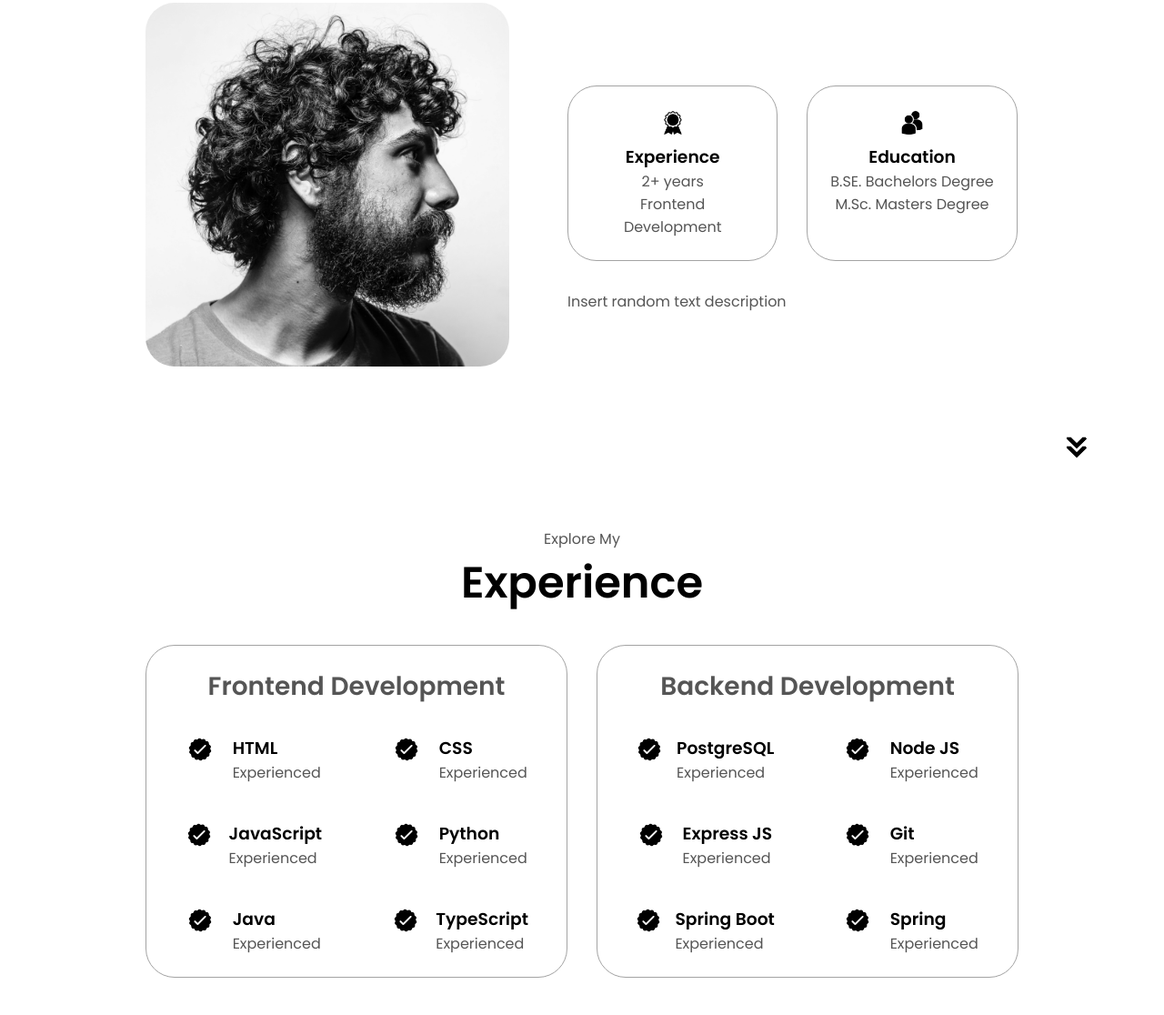
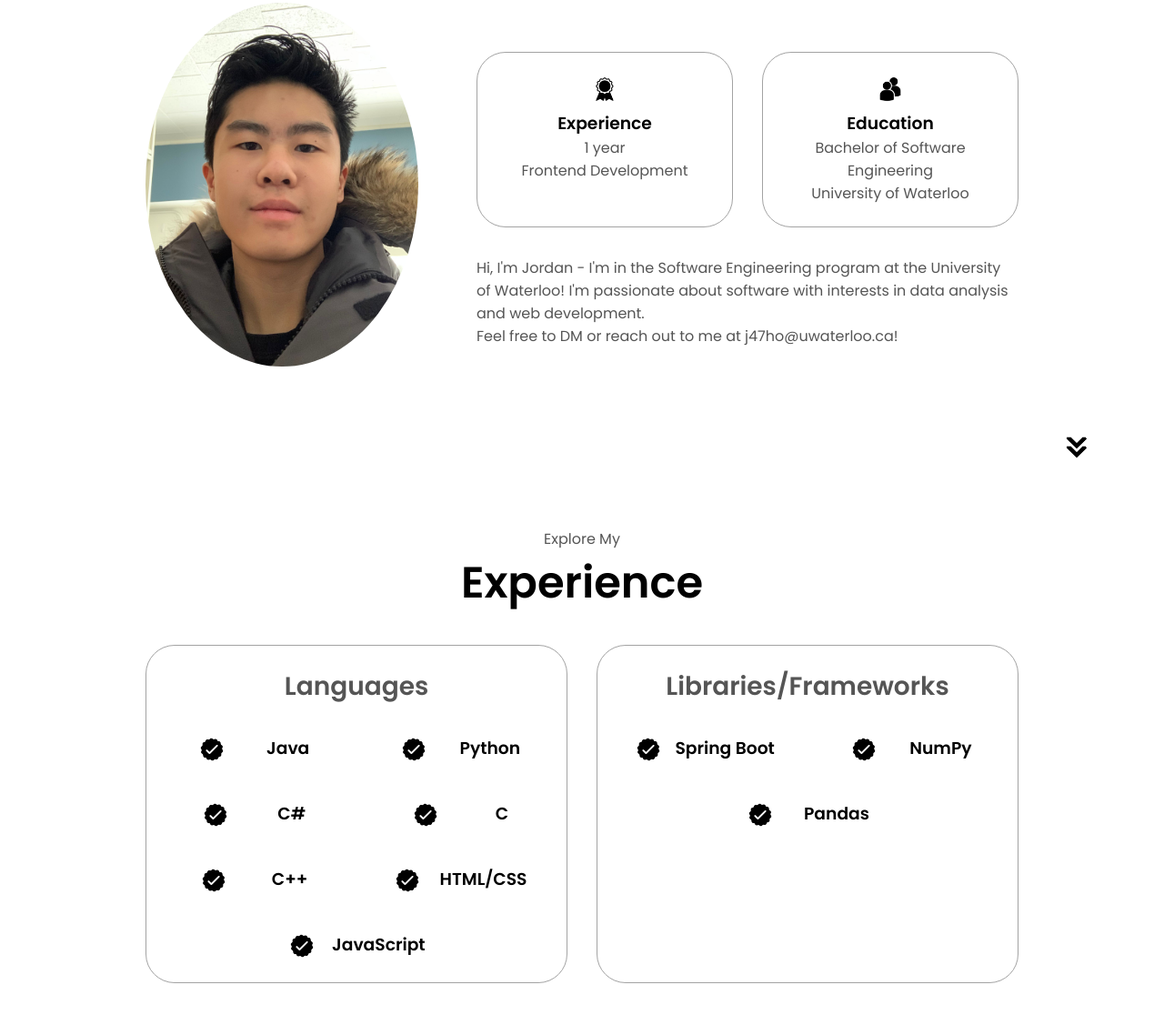
Before and after one commit to jordanjho/Portfolio-Website, a plain HTML site: page index.html in a window 1280 px wide. Shown: the part 1116-2232 px from the top of the page at 91% size. Drawn offline with Linux system fonts and the light colour scheme.

Commit message:
Added details

```diff
--- a/index.html
+++ b/index.html
@@ -10,7 +10,7 @@
   </head>
   <body>
     <nav id="desktop-nav">
-      <div class="logo">John Doe</div>
+      <div class="logo">Jordan Ho</div>
       <div>
         <ul class="nav-links">
           <li><a href="#about">About</a></li>
@@ -21,7 +21,7 @@
       </div>
     </nav>
     <nav id="hamburger-nav">
-      <div class="logo">John Doe</div>
+      <div class="logo">Jordan Ho</div>
       <div class="hamburger-menu">
         <div class="hamburger-icon" onclick="toggleMenu()">
           <span></span>
@@ -38,11 +38,11 @@
     </nav>
     <section id="profile">
       <div class="section__pic-container">
-        <img src="./assets/profile-pic.png" alt="John Doe profile picture" />
+        <img src="./assets/profile-pic.jpeg" alt="Jordan Ho profile picture"/>
       </div>
       <div class="section__text">
         <p class="section__text__p1">Hello, I'm</p>
-        <h1 class="title">John Doe</h1>
+        <h1 class="title">Jordan Ho</h1>
         <p class="section__text__p2">Aspiring Software Engineer</p>
         <div class="btn-container">
           <button
@@ -77,7 +77,7 @@
       <div class="section-container">
         <div class="section__pic-container">
           <img
-            src="./assets/about-pic.png"
+            src="./assets/profile-pic2.jpeg"
             alt="Profile picture"
             class="about-pic"
           />
@@ -91,7 +91,7 @@
                 class="icon"
               />
               <h3>Experience</h3>
-              <p>2+ years<br />Frontend Development</p>
+              <p>1 year<br />Frontend Development</p>
             </div>
             <div class="details-container">
               <img
@@ -100,11 +100,13 @@
                 class="icon"
               />
               <h3>Education</h3>
-              <p>B.SE. Bachelors Degree<br />M.Sc. Masters Degree</p>
+              <p>Bachelor of Software Engineering<br />University of Waterloo</p>
             </div>
           </div>
           <div class="text-container">
-            <p>Insert random text description</p>
+            <p>Hi, I'm Jordan - I'm in the Software Engineering program at the University of Waterloo! I'm passionate about software with interests in data analysis and web development.
+
+              <br>Feel free to DM or reach out to me at j47ho@uwaterloo.ca!</br></p>
           </div>
         </div>
       </div>
@@ -121,7 +123,7 @@
       <div class="experience-details-container">
         <div class="about-containers">
           <div class="details-container">
-            <h2 class="experience-sub-title">Frontend Development</h2>
+            <h2 class="experience-sub-title">Languages</h2>
             <div class="article-container">
               <article>
                 <img
@@ -130,8 +132,8 @@
                   class="icon"
                 />
                 <div>
-                  <h3>HTML</h3>
-                  <p>Experienced</p>
+                  <h3>Java</h3>
+                  <p></p>
                 </div>
               </article>
               <article>
@@ -141,8 +143,52 @@
                   class="icon"
                 />
                 <div>
-                  <h3>CSS</h3>
-                  <p>Experienced</p>
+                  <h3>Python</h3>
+                  <p></p>
+                </div>
+              </article>
+              <article>
+                <img
+                  src="./assets/checkmark.png"
+                  alt="experience icon"
+                  class="icon"
+                />
+                <div>
+                  <h3>C#</h3>
+                  <p></p>
+                </div>
+              </article>
+              <article>
+                <img
+                  src="./assets/checkmark.png"
+                  alt="experience icon"
+                  class="icon"
+                />
+                <div>
+                  <h3>C</h3>
+                  <p></p>
+                </div>
+              </article>
+              <article>
+                <img
+                  src="./assets/checkmark.png"
+                  alt="experience icon"
+                  class="icon"
+                />
+                <div>
+                  <h3>C++</h3>
+                  <p></p>
+                </div>
+              </article>
+              <article>
+                <img
+                  src="./assets/checkmark.png"
+                  alt="experience icon"
+                  class="icon"
+                />
+                <div>
+                  <h3>HTML/CSS</h3>
+                  <p></p>
                 </div>
               </article>
               <article>
@@ -153,7 +199,23 @@
                 />
                 <div>
                   <h3>JavaScript</h3>
-                  <p>Experienced</p>
+                  <p></p>
+                </div>
+              </article>
+            </div>
+          </div>
+          <div class="details-container">
+            <h2 class="experience-sub-title">Libraries/Frameworks</h2>
+            <div class="article-container">
+              <article>
+                <img
+                  src="./assets/checkmark.png"
+                  alt="experience icon"
+                  class="icon"
+                />
+                <div>
+                  <h3>Spring Boot</h3>
+                  <p></p>
                 </div>
               </article>
               <article>
@@ -163,8 +225,8 @@
                   class="icon"
                 />
                 <div>
-                  <h3>Python</h3>
-                  <p>Experienced</p>
+                  <h3>NumPy</h3>
+                  <p></p>
                 </div>
               </article>
               <article>
@@ -174,90 +236,8 @@
                   class="icon"
                 />
                 <div>
-                  <h3>Java</h3>
-                  <p>Experienced</p>
-                </div>
-              </article>
-              <article>
-                <img
-                  src="./assets/checkmark.png"
-                  alt="experience icon"
-                  class="icon"
-                />
-                <div>
-                  <h3>TypeScript</h3>
-                  <p>Experienced</p>
-                </div>
-              </article>
-            </div>
-          </div>
-          <div class="details-container">
-            <h2 class="experience-sub-title">Backend Development</h2>
-            <div class="article-container">
-              <article>
-                <img
-                  src="./assets/checkmark.png"
-                  alt="experience icon"
-                  class="icon"
-                />
-                <div>
-                  <h3>PostgreSQL</h3>
-                  <p>Experienced</p>
-                </div>
-              </article>
-              <article>
-                <img
-                  src="./assets/checkmark.png"
-                  alt="experience icon"
-                  class="icon"
-                />
-                <div>
-                  <h3>Node JS</h3>
-                  <p>Experienced</p>
-                </div>
-              </article>
-              <article>
-                <img
-                  src="./assets/checkmark.png"
-                  alt="experience icon"
-                  class="icon"
-                />
-                <div>
-                  <h3>Express JS</h3>
-                  <p>Experienced</p>
-                </div>
-              </article>
-              <article>
-                <img
-                  src="./assets/checkmark.png"
-                  alt="experience icon"
-                  class="icon"
-                />
-                <div>
-                  <h3>Git</h3>
-                  <p>Experienced</p>
-                </div>
-              </article>
-              <article>
-                <img
-                  src="./assets/checkmark.png"
-                  alt="experience icon"
-                  class="icon"
-                />
-                <div>
-                  <h3>Spring Boot</h3>
-                  <p>Experienced</p>
-                </div>
-              </article>
-              <article>
-                <img
-                  src="./assets/checkmark.png"
-                  alt="experience icon"
-                  class="icon"
-                />
-                <div>
-                  <h3>Spring</h3>
-                  <p>Experienced</p>
+                  <h3>Pandas</h3>
+                  <p></p>
                 </div>
               </article>
             </div>
@@ -279,51 +259,56 @@
           <div class="details-container color-container">
             <div class="article-container">
               <img
-                src="./assets/project-1.png"
+                src="./assets/email-login-auth.png"
                 alt="Project 1"
-                class="project-img"
+                class="project-img" class="img1"
               />
             </div>
-            <h2 class="experience-sub-title project-title">Project One</h2>
+            <h2 class="experience-sub-title project-title">Email-Login Authentication</h2>
             <div class="btn-container">
+              <button
+                class="btn btn-color-2 project-btn"
+                onclick="location.href='https://github.com/jordanjho/WatsUp'"
+              >
+                GitHub
+              </button>
+              <!--
               <button
                 class="btn btn-color-2 project-btn"
                 onclick="location.href='https://github.com/jordanjho'"
               >
-                GitHub
+                Demo
               </button>
-              <button
-                class="btn btn-color-2 project-btn"
-                onclick="location.href='https://github.com/jordanjho'"
-              >
-                Live Demo
-              </button>
+              -->
             </div>
           </div>
           <div class="details-container color-container">
             <div class="article-container">
               <img
-                src="./assets/project-2.png"
+                src="./assets/unity-project.png"
                 alt="Project 2"
                 class="project-img"
               />
             </div>
-            <h2 class="experience-sub-title project-title">Project Two</h2>
+            <h2 class="experience-sub-title project-title">2D Platformer Unity Game</h2>
             <div class="btn-container">
               <button
                 class="btn btn-color-2 project-btn"
-                onclick="location.href='https://github.com/jordanjho'"
+                onclick="location.href='https://github.com/jordanjho/2D-Platformer-Unity-Game'"
               >
                 GitHub
               </button>
+              <!---
               <button
                 class="btn btn-color-2 project-btn"
-                onclick="location.href='https://github.com/jordanjho'"
+                onclick="location.href='https://docs.google.com/presentation/d/1wdCZ8kbGPsVhdm84EPU-WrQmUHuvY3hNS3YQdE_zD3E/edit#slide=id.p'"
               >
-                Live Demo
+                Demo
               </button>
+            -->
             </div>
           </div>
+          <!---
           <div class="details-container color-container">
             <div class="article-container">
               <img
@@ -344,17 +329,18 @@
                 class="btn btn-color-2 project-btn"
                 onclick="location.href='https://github.com/jordanjho'"
               >
-                Live Demo
+                Demo
               </button>
             </div>
           </div>
+          -->
         </div>
       </div>
       <img
         src="./assets/arrow.png"
         alt="Arrow icon"
         class="icon arrow"
-        onclick="location.href='./#experience'"
+        onclick="location.href='./#contact'"
       />
     </section>
     <section id="contact">
@@ -367,7 +353,7 @@
             alt="Email icon"
             class="icon contact-icon email-icon"
           />
-          <p><a href="mailto:examplemail@gmail.com">Example@gmail.com</a></p>
+          <p><a href="mailto:j47ho@uwaterloo.ca">j47ho@uwaterloo.ca</a></p>
         </div>
         <div class="contact-info-container">
           <img
@@ -390,7 +376,7 @@
           </ul>
         </div>
       </nav>
-      <p>Copyright &#169; John Doe. All Rights Reserved.</p>
+      <p>Copyright &#169; Jordan Ho. All Rights Reserved.</p>
     </footer>
     <script src="script.js"></script>
   </body>
--- a/style.css
+++ b/style.css
@@ -174,6 +174,10 @@ section {
   height: 400px;
   width: 400px;
   margin: auto 0;
+}
+
+.section__pic-container img {
+  border-radius: 50%;
 }
 
 .section__text {
```
Also changed, not shown: assets/email-login-auth.png (added), assets/profile-pic.jpeg (added), assets/profile-pic.png (deleted), assets/profile-pic2.jpeg (added), assets/unity-project.png (added), 2 other files.
